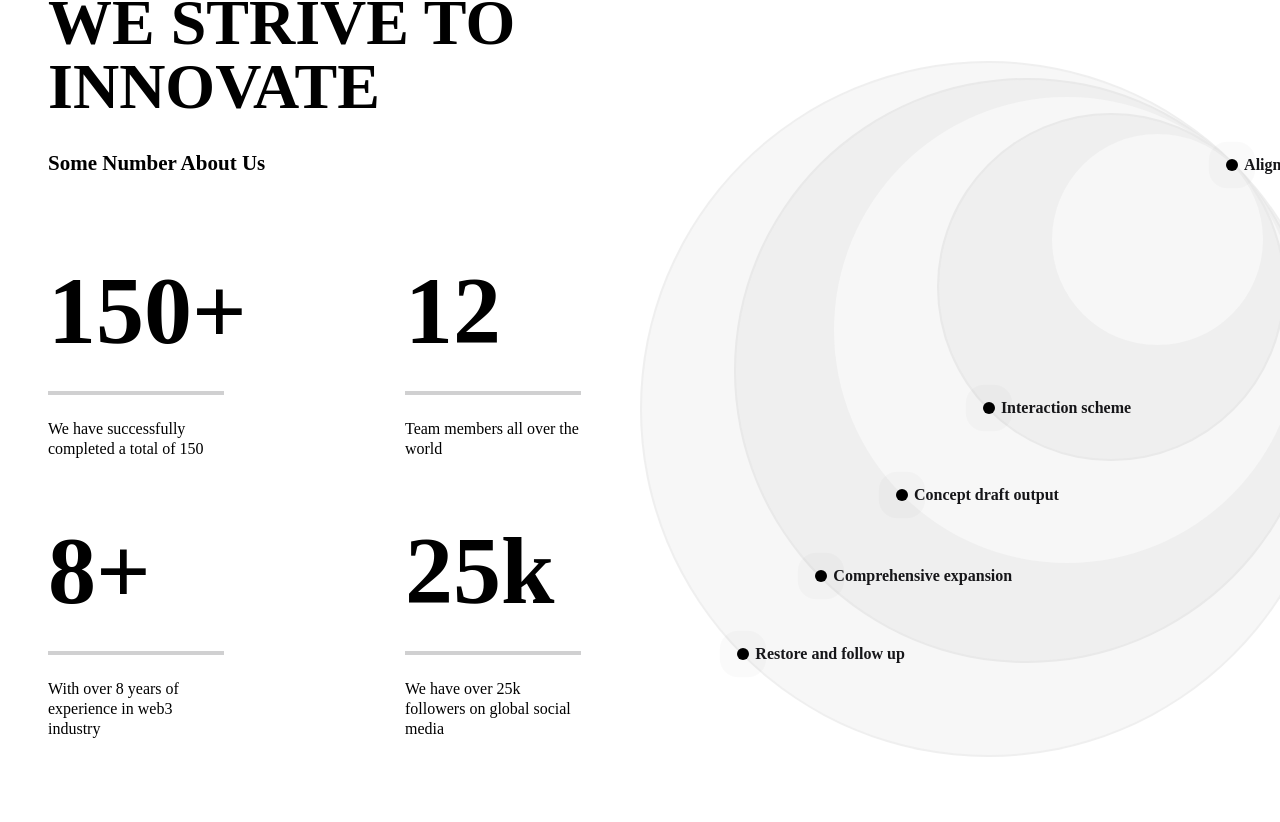
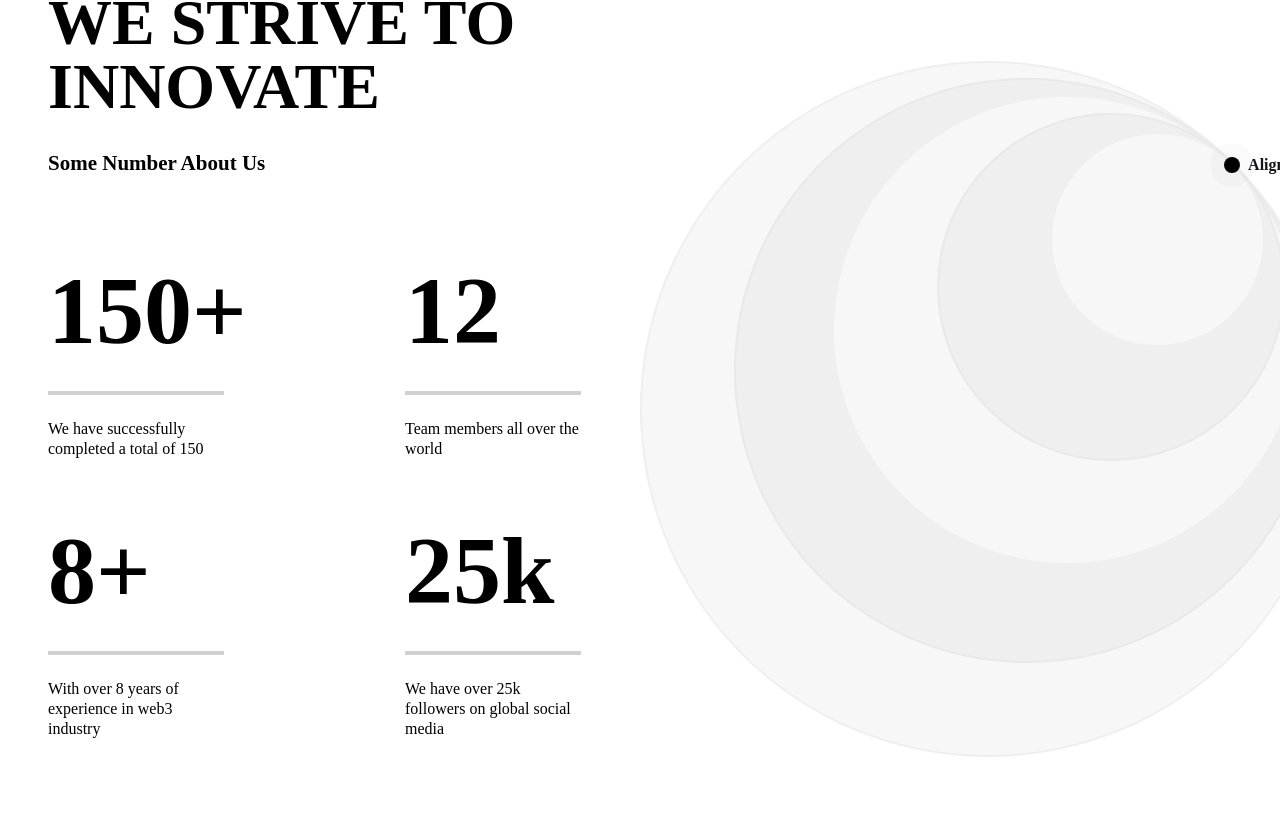
Before and after one commit to i-free-developer/moto-design, a React (Vite) app: page /about in a window 1280 px wide. Shown: the part 1538-2360 px from the top of the page. Built offline with nearby package versions, Linux system fonts and the light colour scheme.

Commit message:
refine animations

```diff
--- a/src/assets/animations.css
+++ b/src/assets/animations.css
@@ -31,23 +31,13 @@
 }
 
 @keyframes progress-bar {
-  from {
-    width: 0;
-  }
-  to {
-    width: 100%;
-  }
+  from { width: 0; }
+  to { width: 100%; }
 }
 
 @keyframes slide-right {
-	from {
-/*		left: 0;*/
-		transform: translateX(0);
-	}
-	to {
-/*		left: 20rem;*/
-		transform: translateX(105%);
-	}
+	from { transform: translateX(0);}
+	to { transform: translateX(105%);}
 }
 
 @keyframes infinite-scroll {
@@ -70,9 +60,9 @@
 	to {transform: translateY(0);}
 }
 
-@keyframes scroll-to-appear {
-	from {opacity: 0; scale: 0.9; translateY: 500%;}
-	to {opacity: 1; scale: 1; translateY: 0;}
+@keyframes scroll-fadeIn {
+	from { opacity: 0; scale: 0.9; translateY: 20vh; }
+	to { opacity: 1; scale: 1; translateY: 0; }
 }
 
 .drawer-in {
@@ -153,8 +143,8 @@
 }
 
 .scroll-fade-in {
-	transition: opacity 2s linear;
-	animation: scroll-to-appear 2s linear forwards;
+	transition: opacity 2s linear, transform 2s linear;
+	animation: scroll-fadeIn 2s linear forwards;
 	animation-timeline: view(block);
 	animation-range: 0 40%;
 	/*animation-range: entry 50% entry 70%;*/
--- a/src/assets/site-styles.css
+++ b/src/assets/site-styles.css
@@ -5,7 +5,7 @@
 
 @keyframes pulse-shadow {
     0% { box-shadow: 0 0 0 0 rgba(0,0,0,.15)}
-    70% { box-shadow: 0 0 0 20px transparent }
+    70% { box-shadow: 0 0 0 12px transparent }
     71%,to { box-shadow: 0 0 0 0 transparent }
 }
 
@@ -21,7 +21,7 @@
   }
   to {
     transform-origin: right bottom;
-    transform: none
+    transform: none;
   }
 }
 
@@ -35,7 +35,7 @@
 
 @keyframes about-circle-pulse {
   0% { box-shadow: 0 0 0 0 rgba(0,0,0,.15); }
-  70% { box-shadow: 0 0 0 20px transparent;}
+  70% { box-shadow: 0 0 0 16px transparent;}
   71%,to { box-shadow: 0 0 0 0 transparent; }
 }
 
@@ -60,7 +60,7 @@
 }
 
 .circle-data-point[data-point="true"]:before {
-  animation: about-circle-pulse 2s ease infinite;
+  /*animation: about-circle-pulse 2s ease infinite;*/
 }
 
 .circle-data-point[data-point="true"]:after {
@@ -73,25 +73,66 @@
   /*visibility: visible;*/
   z-index: 10;
   transition: 0.5s ease-in-out;
-  transition-property: visibility,opacity;
+  transition-property: visibility, opacity;
+}
+
+.circle-point-visible {
+  position: absolute;
+  width: 16px;
+  height: 16px;
+  transform: translate(50%, -50%);
+  opacity: 0;
+  border-radius: 50%;
+  visibility: visible;
+}
+
+.circle-point-visible:before {
+  content: "";
+  display: block;
+  width: 16px;
+  height: 16px;
+  border-radius: 50%;
+  background: #000;
+  animation: about-circle-pulse 2s ease infinite;
+}
+
+.circle-point-visible:after {
+  content: attr(data-label);
+  position: absolute;
+  left: 150%;
+  top: 50%;
+  transform: translateY(-50%);
+  font: 400 16px;
+  font-family: "Plus Jakarta Sans";
+  letter-spacing: -2%;
+  color: rgb(124 124 124);
+  width: 10rem;
+  white-space: wrap;
+  transition: 0.5s ease-in-out;
 }
 
 .circle-point {
   position: absolute;
-  width: 12px;
-  height: 12px;
+  width: 28px;
+  height: 28px;
   transform: translate(50%, -50%);
   opacity: 0;
   /*visibility: hidden;*/
+  background: black;
+  border-radius: 50%;
+  display: flex;
+  justify-content: center;
+  align-items: center;
 }
 
 .circle-point:before {
   content: "";
   display: block;
-  width: 100%;
-  height: 100%;
+  /*transform: translate(50%, 50%);*/
+  width: 12px;
+  height: 12px;
   border-radius: 50%;
-  background: #000;
+  background: white;
 }
 
 .circle-point:after {
@@ -104,8 +145,8 @@
   font-family: "Plus Jakarta Sans";
   letter-spacing: -2%;
   color: rgb(124 124 124);
-  /*width: 100%;*/
-  white-space: nowrap;
+  width: 10rem;
+  white-space: wrap;
   transition: 0.5s ease-in-out;
 }
 
--- a/src/components/About.jsx
+++ b/src/components/About.jsx
@@ -24,6 +24,7 @@ export default function About() {
 				<AboutHeader/>
 				<AboutBrand/>
 				<AboutStatusContainer/>
+				<EcosystemHeader/>
 				<EcosystemCard/>
 				<div className="mt-[4rem] lg:mt-[10rem] grid grid-cols-3 lg:grid-cols-4 items-center gap-4 lg:gap-6">
 					<OurTeam />
@@ -86,14 +87,14 @@ function AboutStatusContainer() {
 	const [goDirection, setgoDirection] = useState('left')
 
 	return (
-		<div className="mx-auto my-[5rem] lg:my-[12rem] flex justify-between relative">
+		<div className="mx-auto my-[4rem] lg:my-[12rem] flex justify-between relative">
 			<div className="min-w-full lg:max-w-1/2 lg:min-w-1/2">
 				<div className="tracking-[-2%]">
 					<p className="uppercase text-5xl lg:text-[4rem] font-bold leading-[4rem]">we strive to innovate</p>
 					<p className="text-base lg:text-[21px] font-normal lg:font-bold leading-[24px] my-[1rem] lg:my-[2rem]">Some Number About Us</p>
 				</div>
 				<div className="w-9/10 flex flex-wrap gap-[1rem] justify-between my-[4rem]">
-					{StatusContents.map((item, index) => <StatusCard {...item} key={index}/>)}
+					{StatusContents.map((item, index) => <StatusItemCard {...item} key={index}/>)}
 				</div>
 			</div>
 			{ goDirection == 'left' && <span className="absolute lg:hidden top-[40%] right-[-3%] z-200" onClick={() => {setgoDirection('right')}}><GoToRight/></span>}
@@ -125,38 +126,40 @@ function AboutCirclesCard() {
 	return (
 		<div className="translate-y-[100%] lg:translate-y-0 m-auto relative min-w-[696px] min-h-[696px] hover:cursor-pointer">
 			<div className="about-circle-div w-full h-full top-0 right-0" data-circle="true">
-				<p className="circle-point circle-data-point top-[85.3553%] right-[85.3553%]" data-label="Restore and follow up" data-point="true"></p>
+				{/* <p className="circle-point circle-data-point top-[85.3553%] right-[85.3553%]" data-label="Restore and follow up" data-point="true"></p> */}
+				<p className="circle-point top-[85.3553%] right-[85.3553%]" data-label="Restore and follow up" data-point="false"></p>
 			</div>
 
 			<div className="about-circle-div w-[84%] h-[84%] top-[2.45%] right-[2.45%]" data-circle="true">
 				{/* <p className="circle-point circle-data-point top-[100%] right-[50%]" data-label="Comprehensive expansion" data-point="true"></p> */}
-				<p className="circle-point circle-data-point top-[85.3553%] right-[85.3553%]" data-label="Comprehensive expansion" data-point="true"></p>
+				{/* <p className="circle-point circle-data-point top-[85.3553%] right-[85.3553%]" data-label="Comprehensive expansion" data-point="true"></p> */}
+				<p className="circle-point top-[99.8097%] right-[45.6422%]" data-label="Comprehensive expansion" data-point="false"></p>
 			</div>
 
 			<div className="about-circle-div w-[67.5%] h-[67.5%] top-[4.95%] right-[4.95%]" data-circle="true">
-				<p className="circle-point circle-data-point top-[85.3553%] right-[85.3553%]" data-label="Concept draft output" data-point="true"></p>
-				<p className="circle-point top-[93.3013%] right-[25%]" data-label="A/B Testing" data-point="false"></p>
-				<p className="circle-point top-[54.3578%] right-[99.8097%]" data-label="Experiments" data-point="false"></p>
-				<p className="circle-point top-[25%] right-[93.3013%]" data-label="Optimization" data-point="false"></p>
+				{/* <p className="circle-point circle-data-point top-[85.3553%] right-[85.3553%]" data-label="Concept draft output" data-point="true"></p> */}
+				{/* <p className="circle-point top-[93.3013%] right-[25%]" data-label="A/B Testing" data-point="false"></p> */}
+				<p className="circle-point top-[54.3578%] right-[99.8097%]" data-label="Concept draft output Final draft output" data-point="false"></p>
+				{/* <p className="circle-point top-[25%] right-[93.3013%]" data-label="Optimization" data-point="false"></p> */}
 			</div>
 			<div className="about-circle-div w-[50%] h-[50%] top-[7.4%] right-[7.4%]" data-circle="true">
-				<p className="circle-point circle-data-point top-[85.3553%] right-[85.3553%]" data-label="Interaction scheme" data-point="true"></p>
-				<p className="circle-point top-[88.3022%] right-[17.8606%]" data-label="Final draft output" data-point="false"></p>
-				<p className="circle-point top-[99.8097%] right-[45.6422%]" data-label="Visual Design" data-point="false"></p>
-				<p className="circle-point top-[54.3578%] right-[99.8097%]" data-label="User Experience" data-point="false"></p>
-				<p className="circle-point top-[32.899%]  right-[96.9846%]" data-label="Innovations" data-point="false"></p>
+				{/* <p className="circle-point circle-data-point top-[85.3553%] right-[85.3553%]" data-label="Interaction scheme" data-point="true"></p> */}
+				{/* <p className="circle-point top-[88.3022%] right-[17.8606%]" data-label="Final draft output" data-point="false"></p> */}
+				<p className="circle-point top-[99.8097%] right-[45.6422%]" data-label="Interaction scheme" data-point="false"></p>
+				{/* <p className="circle-point top-[54.3578%] right-[99.8097%]" data-label="User Experience" data-point="false"></p> */}
+				{/* <p className="circle-point top-[32.899%]  right-[96.9846%]" data-label="Innovations" data-point="false"></p> */}
 			</div>
 			<div className="about-circle-div w-[30.9%] h-[30.9%] top-[10.2%] right-[10.2%]" data-circle="true">
-				<p className="circle-point circle-data-point top-[14.6447%] right-[14.6447%]" data-label="Align requirements" data-point="true"></p>
-				<p className="circle-point top-[82.1394%] right-[11.6978%]" data-label="Data Science" data-point="false"></p>
-				<p className="circle-point top-[95.3154%] right-[71.1309%]" data-label="UX Research" data-point="false"></p>
-				<p className="circle-point top-[50%] right-[100%]" data-label="UX Strategy" data-point="false"></p>
+				<p className="circle-point-visible circle-data-point top-[14.6447%] right-[14.6447%]" data-label="Align requirements" data-point="true"></p>
+				{/* <p className="circle-point top-[82.1394%] right-[11.6978%]" data-label="Data Science" data-point="false"></p> */}
+				{/* <p className="circle-point top-[95.3154%] right-[71.1309%]" data-label="UX Research" data-point="false"></p> */}
+				<p className="circle-point top-[50%] right-[100%]" data-label="Industry and competitor analysis" data-point="false"></p>
 			</div>
 		</div>
 	)
 }
 
-function StatusCard({title, content}) {
+function StatusItemCard({title, content}) {
 	return (
 		<article className="w-[33%] my-[1rem] lg:my-[1.5rem]">
 			<header className="text-[5rem] lg:text-8xl font-semibold leading-[80px] lg:leading-[96px] tracking-[-8%]">{title}</header>
@@ -166,13 +169,17 @@ function StatusCard({title, content}) {
 	)
 }
 
+function EcosystemHeader() {
+	return (
+		<div className="mx-auto w-full text-center scroll-fade-in">
+			<h2 className="uppercase text-5xl lg:text-[4rem] font-bold leading-[48px] lg:leading-[64px] tracking-[-2%]">ecosystem resource</h2>
+			<p className="lg:px-[10rem] text-base lg:text-[1.75rem] leading-[20px] lg:leading-[36px] tracking-[-2%] mt-[1rem] lg:mt-[2.5rem]">Over the years, Moto has had the privilege of supporting brands, institutions, and entrepreneurial teams from various industries,providing them with visual design, creative, and industry consulting services.</p>
+		</div>
+	)
+}
+
 function EcosystemCard() {
 	return (
-		<div className="text-center mx-auto">
-			<div className="mx-auto">
-				<header className="uppercase text-5xl lg:text-[4rem] font-bold leading-[48px] lg:leading-[64px] tracking-[-2%]">ecosystem resource</header>
-				<p className="lg:px-[10rem] text-base lg:text-[1.75rem] leading-[20px] lg:leading-[36px] tracking-[-2%] mt-[1rem] lg:mt-[2.5rem]">Over the years, Moto has had the privilege of supporting brands, institutions, and entrepreneurial teams from various industries,providing them with visual design, creative, and industry consulting services.</p>
-			</div>
 		<div className="overflow-hidden relative m-auto w-full h-[6rem] flex will-change-transform mt-[5rem] lg:mt-[10rem]">
 			<div className="absolute top-0 left-0 w-full h-full m-auto flex items-center justify-start whitespace-nowrap">
 				<div className="flex items-center scroll-icons gap-[8rem]">
@@ -180,7 +187,6 @@ function EcosystemCard() {
 					<TestimonialSlideIcons/>
 					<TestimonialSlideIcons/>
 					<TestimonialSlideIcons/>
-					</div>
 				</div>
 			</div>
 		</div>
```
Also changed, not shown: src/components/Career.jsx (+10 -10 lines). Lines whose indentation alone changed are shown as unchanged.
